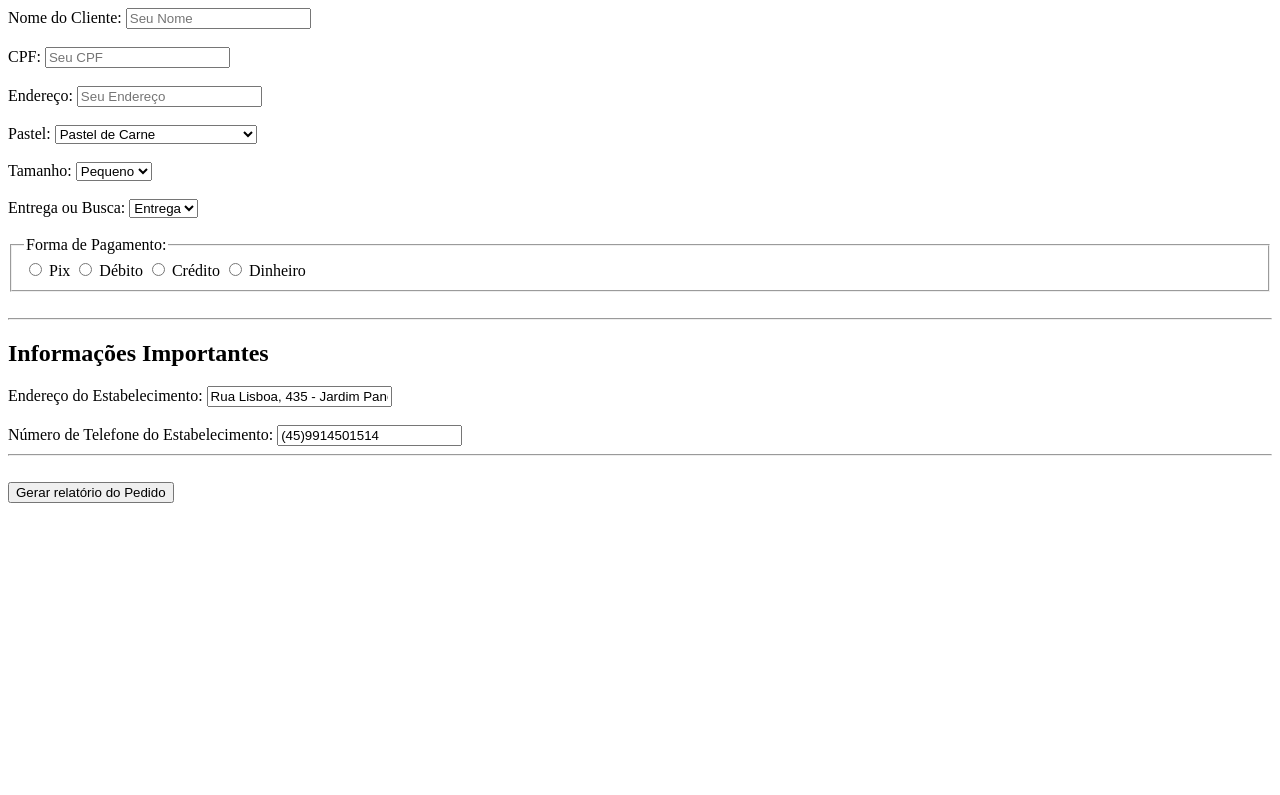
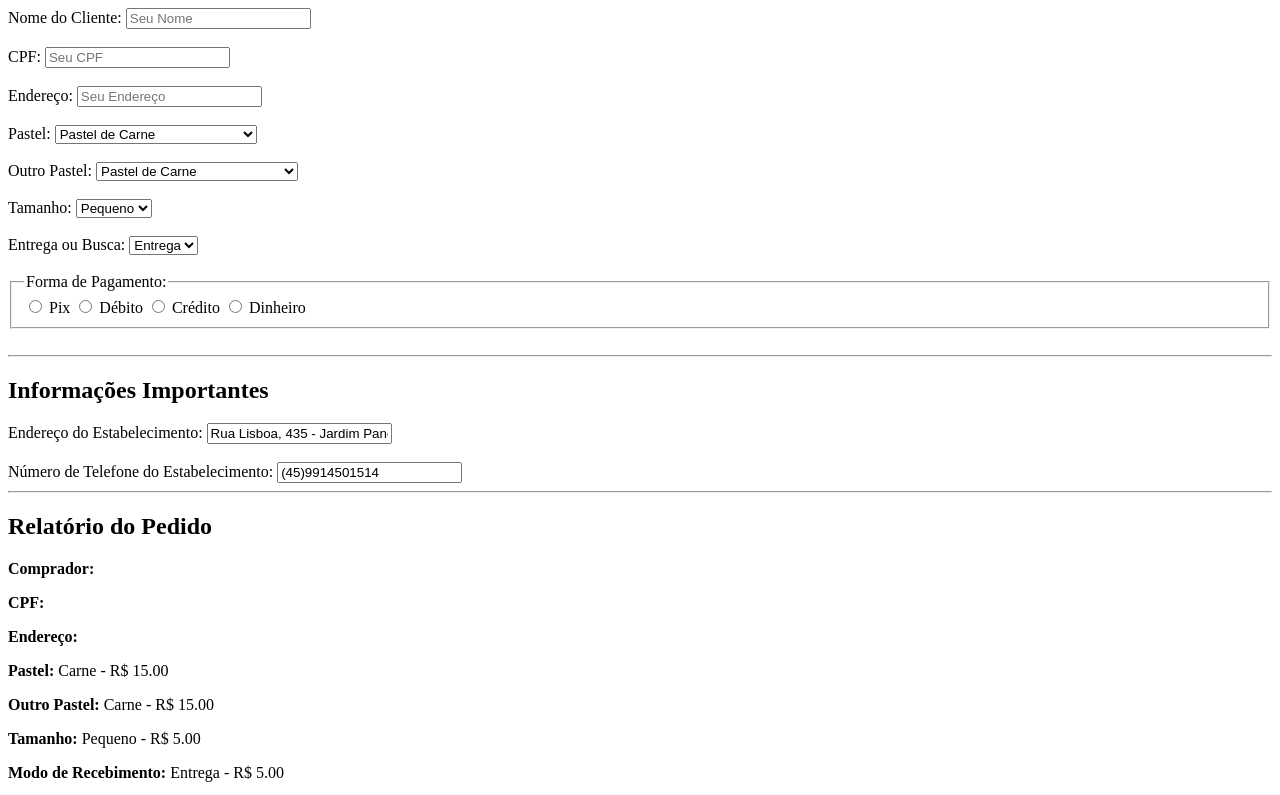
Before and after one commit to RyanXisde/pastelaria_trabalho, a plain HTML site: page index.html in a window 1280 px wide. Both pictures are taken after a click on the button "Gerar relatório do Pedido". Shown: the top 795 px of the page. Drawn offline with Linux system fonts and the light colour scheme.

Commit message:
Add files via upload

```diff
--- a/index.html
+++ b/index.html
@@ -27,6 +27,11 @@
         <br>
         <br>
 
+        <label for="cardapioww">Outro Pastel: </label>
+            <select id="cardapioww" name="cardapioww"></select>
+        <br>
+        <br>
+
         <label for="tamanho">Tamanho: </label>
             <select id="tamanho" name="tamanho"></select>
         <br>
@@ -41,22 +46,22 @@
             <legend>Forma de Pagamento: </legend>
 
             <label>
-                <input type="radio" name="pagamento" value="pix">
+                <input type="radio" name="pagamento" value="Pix" id="pagamentow">
                 Pix
             </label>
 
             <label>
-                <input type="radio" name="pagamento" value="debito">
+                <input type="radio" name="pagamento" value="Debito" id="pagamentow">
                 Débito
             </label>
 
             <label>
-                <input type="radio" name="pagamento" value="credito">
+                <input type="radio" name="pagamento" value="Credito" id="pagamentow">
                 Crédito
             </label>
 
             <label>
-                <input type="radio" name="pagamento" value="dinheiro">
+                <input type="radio" name="pagamento" value="Dinheiro" id="pagamentow">
                 Dinheiro
             </label>
         </fieldset>
@@ -79,5 +84,9 @@
          <br>
          <button onclick="gerarRelatorio()">Gerar relatório do Pedido</button>
     <script src="script.js"></script>
+
+    <br>
+    <button onclick="window.print()">Gerar PDF do relatório</button>
+
 </body>
 </html>
--- a/script.js
+++ b/script.js
@@ -1,24 +1,34 @@
 const cardapio_loja = [
-    { id: "carne", pastel: " Pastel de Carne ", preco: 15.00                  },
-    { id: "frango", pastel: " Pastel de Frango ", preco: 15.00                },
-    { id: "chocolate", pastel: " Pastel de Chocolate ", preco: 20.00          },
-    { id: "queijo", pastel: " Pastel de Queijo ", preco: 15.00                },
-    { id: "carneQueijo", pastel: " Pastel de Carne com Queijo ", preco: 15.00 },
-    { id: "cheddar", pastel: " Pastel de Carne com Cheddar ", preco: 20.00    }
+    { id: "Carne", pastel: " Pastel de Carne ", preco: 15.00                  },
+    { id: "Frango", pastel: " Pastel de Frango ", preco: 15.00                },
+    { id: "Chocolate", pastel: " Pastel de Chocolate ", preco: 20.00          },
+    { id: "Queijo", pastel: " Pastel de Queijo ", preco: 15.00                },
+    { id: "CarneQueijo", pastel: " Pastel de Carne com Queijo ", preco: 15.00 },
+    { id: "Cheddar", pastel: " Pastel de Carne com Cheddar ", preco: 20.00    }
+];
+
+const cardapio_loja_2 = [
+    { id: "Carne", pastel: " Pastel de Carne ", preco: 15.00                  },
+    { id: "Frango", pastel: " Pastel de Frango ", preco: 15.00                },
+    { id: "Chocolate", pastel: " Pastel de Chocolate ", preco: 20.00          },
+    { id: "Queijo", pastel: " Pastel de Queijo ", preco: 15.00                },
+    { id: "CarneQueijo", pastel: " Pastel de Carne com Queijo ", preco: 15.00 },
+    { id: "Cheddar", pastel: " Pastel de Carne com Cheddar ", preco: 20.00    },
+    { id: "Nada", pastel: " Nada ", preco: 0.00                               }
 ];
 
 const tamanho_loja = [
-    { id: "pequeno", tamanho: " Pequeno ", preco: 5.00 },
-    { id: "médio", tamanho: " Médio ", preco: 7.00     },
-    { id: "grande", tamanho: " Grande ", preco: 10.00  }
+    { id: "Pequeno", tamanho: " Pequeno ", preco: 5.00 },
+    { id: "Médio", tamanho: " Médio ", preco: 7.00     },
+    { id: "Grande", tamanho: " Grande ", preco: 10.00  }
 ];
 
 const entrega_loja = [
-    { id: "entrega", tipo: "Entrega", preco: 5.00  },
-    { id: "buscar", tipo: "Busca", preco: 0.00   }
+    { id: "Entrega", tipo: "Entrega", preco: 5.00  },
+    { id: "Buscar", tipo: "Busca", preco: 0.00   }
 ]
 
-function preecher(){
+function preencher(){
     const selectCardapio = document.getElementById("cardapio");
      for (let i = 0; i < cardapio_loja.length; i++) {
          const item = cardapio_loja[i];
@@ -26,6 +36,15 @@ function preecher(){
          option.value = item.id;
          option.textContent = item.pastel;
          selectCardapio.appendChild(option);
+    }
+
+    const selectCardapioww = document.getElementById("cardapioww");
+     for (let i = 0; i < cardapio_loja_2.length; i++) {
+         const item = cardapio_loja_2[i];
+         const option = document.createElement("option");
+         option.value = item.id;
+         option.textContent = item.pastel;
+         selectCardapioww.appendChild(option);
     }
 
     const selectTamanho = document.getElementById("tamanho");
@@ -45,7 +64,7 @@ function preecher(){
          selectEntrega.appendChild(option);
      }
 }
-preecher();
+preencher();
 
 function procurarPorId(lista, idProcurado) {
     for (let i = 0; i < lista.length; i++) {
@@ -55,30 +74,35 @@ function procurarPorId(lista, idProcurado) {
     }
     return null;
 }
-preencherOpcoes();
 
 function gerarRelatorio() {
 
+      const PagamentoId = document.getElementById("pagamentow").value;
       const nomeId = document.getElementById("nome").value;
       const cpfId = document.getElementById("cpf").value;
       const enderecoId = document.getElementById("endereco").value;
       const cardapioId = document.getElementById("cardapio").value;
+      const cardapioId_2 = document.getElementById("cardapioww").value;
       const tamanhoId = document.getElementById("tamanho").value;
       const entregaId = document.getElementById("entrega").value;
 
       var cardapioo = procurarPorId(cardapio_loja, cardapioId);
       var tamanhoo = procurarPorId(tamanho_loja, tamanhoId);
       var entregaa = procurarPorId(entrega_loja, entregaId);
-      const total = cardapioo.preco + tamanhoo.preco + entregaa.preco;
+      var cardapioww = procurarPorId(cardapio_loja_2, cardapioId_2);
+      const total = cardapioo.preco + tamanhoo.preco + entregaa.preco + cardapioww.preco;
 
       const relatorioHTML =`
          <h2>Relatório do Pedido</h2>
          <p><strong>Comprador: </strong> ${nomeId} </p>
          <p><strong>CPF: </strong> ${cpfId} </p>
          <p><strong>Endereço: </strong> ${enderecoId} </p>
-         <p><strong>Cardápio: </strong> ${cardapioId} -  R$ ${cardapioo.preco.ToFixed(2)}  </p>
-         <p><strong>Tamanho: </strong> ${tamanhoId} - R$ ${tamanhoo.preco.ToFixed(2)} </p>
-         <p><strong>Modo de Recebimento: </strong> ${entregaId} - R$ ${entregaa.ToFixed(2)} </p>
+         <p><strong>Pastel: </strong> ${cardapioId} -  R$ ${cardapioo.preco.toFixed(2)}  </p>
+         <p><strong> Outro Pastel: </strong> ${cardapioId_2} -  R$ ${cardapioww.preco.toFixed(2)}  </p>
+         <p><strong>Tamanho: </strong> ${tamanhoId} - R$ ${tamanhoo.preco.toFixed(2)} </p>
+         <p><strong>Modo de Recebimento: </strong> ${entregaId} - R$ ${entregaa.preco.toFixed(2)} </p>
+         <p><strong>Preço Total: </strong> - R$ ${total.toFixed(2)} </p>
+         <p><strong>Modo de Pagamento: </strong> - ${PagamentoId}</p>
          <p>Obrigado por usar o relatório da Lá casa de Pastel!</p>
          `;
 
```
